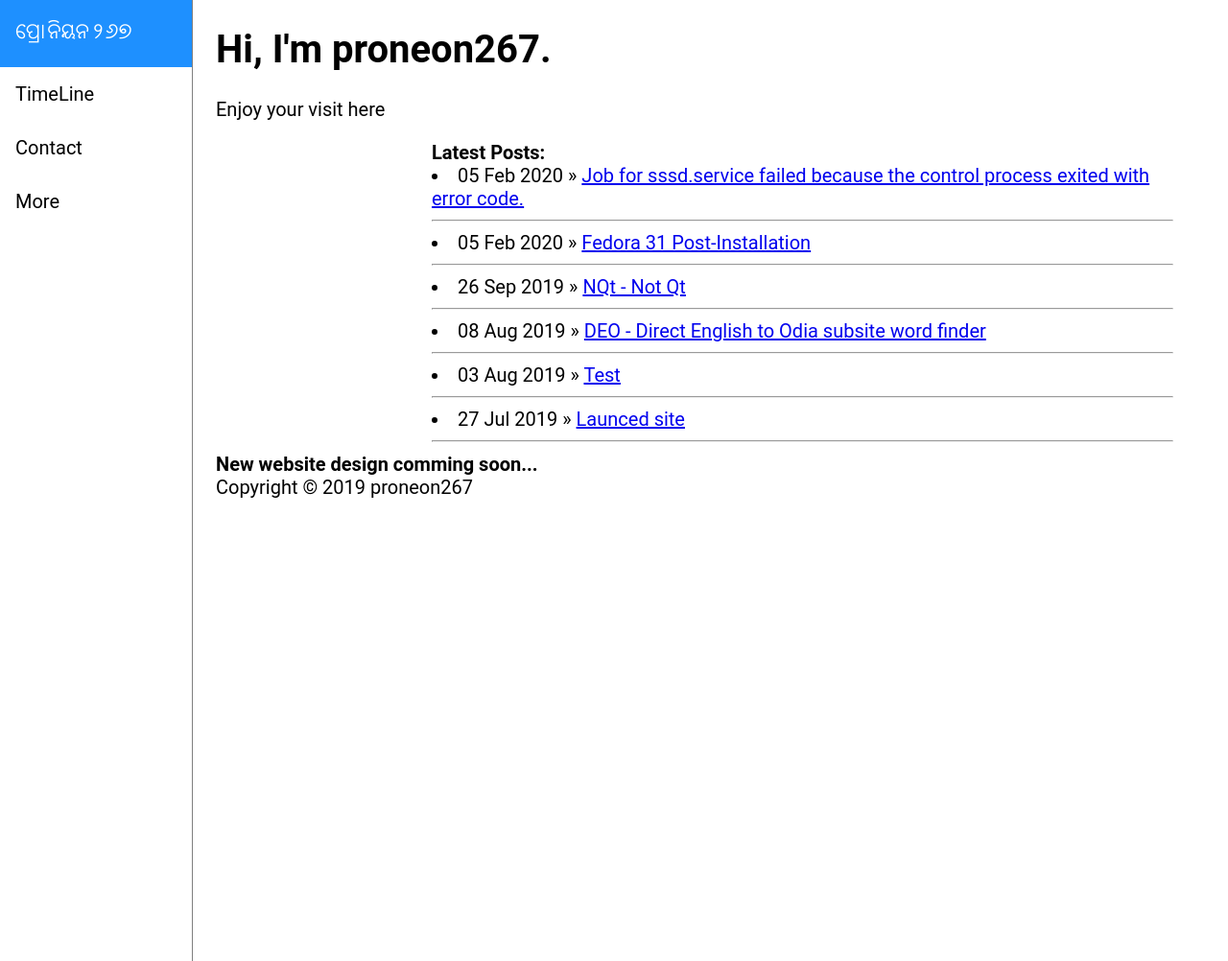
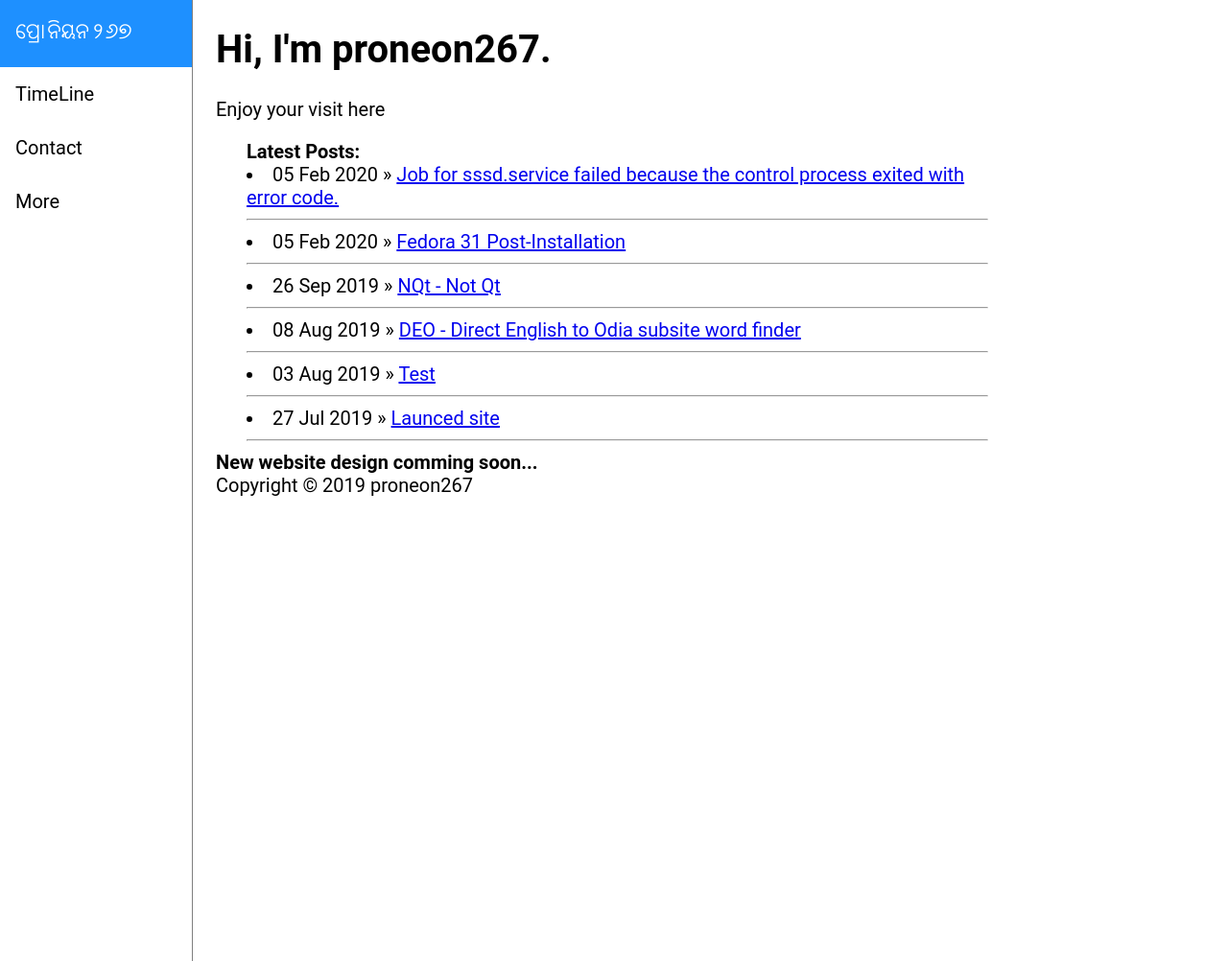
Before and after one commit to proneon267/proneon267.github.io, a Jekyll site: the page built from index.html, in a window 1280 px wide and 1002 px high. Shown: the whole window at 96% size. Built offline with Jekyll 4.4.1, drawn with Linux system fonts in a browser that asks for light colours.

Commit message:
Update default.html

```diff
--- a/_layouts/default.html
+++ b/_layouts/default.html
@@ -129,8 +129,7 @@
 	}
 	    .latest {
 		width:75%;
-		    margin-left: 200px;
-        padding: 1px 25px;
+		    margin-left: 2rem;
 	    }
 	    @media screen and (max-width: 600px) {
 		    .latest {
```
